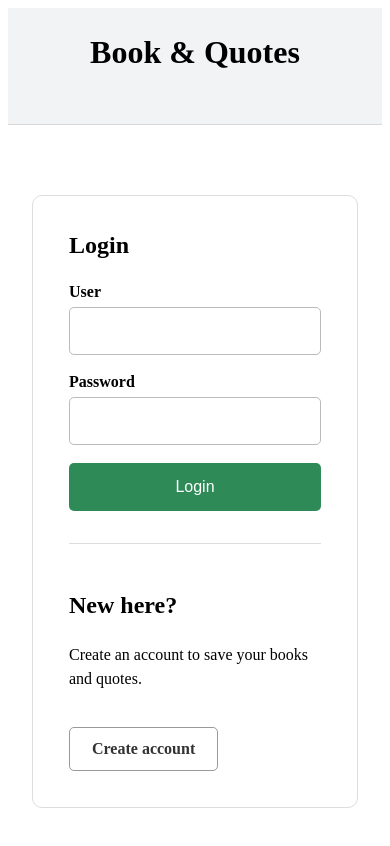
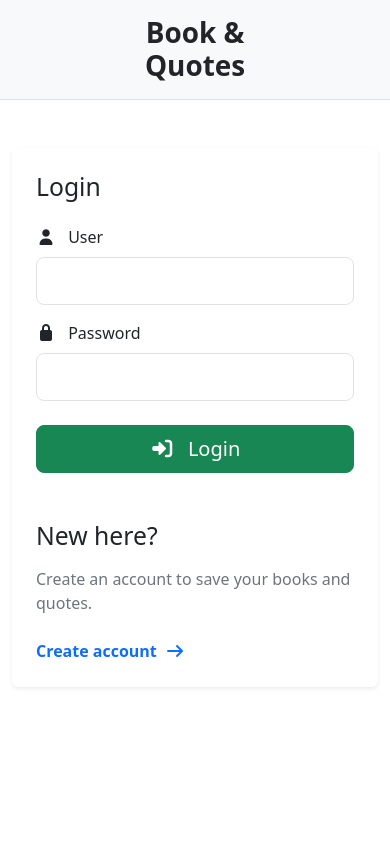
Before and after one commit to LLLLLLisaa/book-quotes-frontend, an Angular app: page /login in a window 390 px wide. Shown: the top 846 px of the page. Built offline with nearby package versions, Linux system fonts and the light colour scheme.

Commit message:
refactor: improve login, register and header UI

```diff
--- a/package.json
+++ b/package.json
@@ -28,6 +28,8 @@
     "@angular/forms": "^20.3.0",
     "@angular/platform-browser": "^20.3.0",
     "@angular/router": "^20.3.0",
+    "@fortawesome/fontawesome-free": "^7.3.1",
+    "bootstrap": "^5.3.8",
     "jwt-decode": "^4.0.0",
     "rxjs": "~7.8.0",
     "tslib": "^2.3.0",
--- a/src/app/components/header/header.component.css
+++ b/src/app/components/header/header.component.css
@@ -1,53 +1,21 @@
-.site-header {
-    background-color: #f1f3f5;
-    border-bottom: 1px solid #d8d8d8;
-    padding: 10px 32px 16px;
-    min-height: 90px;
-  }
+.header-bottom {
+    display: grid;
+    grid-template-columns: 120px 1fr 120px;
+    align-items: center;
+}
 
-  .top-row {
-    display: flex;
-    justify-content: space-between;
-    min-height: 28px;
-  }
+.header-bottom h1 {
+    text-align: center;
+}
 
-  .user-area {
-    display: flex;
-    align-items: center;
-    gap: 18px;
-    font-size: 0.95rem;
-  }
+.logout-link {
+    color: #555;
+    text-decoration: none;
+    padding-bottom: 2px;
+    border-bottom: 1px solid transparent;
+}
 
-  .user-area a,
-  .nav-link {
-    color: #333;
-    text-decoration: none;
-    cursor: pointer;
-  }
-
-  .user-area a:hover,
-  .nav-link:hover {
-    text-decoration: underline;
-  }
-
-  .bottom-row {
-    display: grid;
-    grid-template-columns: 1fr auto 1fr;
-    align-items: end;
-    margin-top: 16px;
-  }
-
-  .bottom-row h1 {
-    margin: 0;
-    font-size: 2rem;
-    font-weight: 600;
-    text-align: center;
-  }
-
-  .bottom-row .nav-link:first-child {
-    justify-self: start;
-  }
-
-  .bottom-row .nav-link:last-child {
-    justify-self: end;
-  }
+.logout-link:hover {
+    color: #000;
+    border-bottom: 1px solid #000;
+}
--- a/src/app/components/header/header.component.html
+++ b/src/app/components/header/header.component.html
@@ -1,32 +1,75 @@
-<header class="site-header">
+<header class="bg-light border-bottom py-3">
+
+  <div class="container">
 
     @if (showNavigation) {
-    <div class="top-row">
+
+      <div class="d-flex justify-content-end mb-3">
+
+        <div class="d-flex align-items-center gap-3">
+
+          <span class="fw-semibold">
+              Welcome, {{ fullName }}
+          </span>
+
+          <a href="#" class="logout-link">
+
+              <i class="fa-solid fa-right-from-bracket me-1"></i>
+
+              Logout
+
+          </a>
+
+        </div>
+
+      </div>
+
+    }
+
+    <div class="header-bottom">
+
+      @if (showNavigation) {
+
+        <a
+          href="#"
+          class="btn btn-outline-secondary btn-sm">
+
+          <i class="fa-solid fa-arrow-left me-1"></i>
+
+          Back
+
+        </a>
+
+      } @else {
+
         <div></div>
 
-      <div class="user-area">
-        <span>Welcome, {{ fullName }}</span>
-        <a href="#">Logout</a>
-      </div>
-    </div>
       }
 
-  <div class="bottom-row">
+      <h1 class="m-0 fw-bold text-center">
+        Book & Quotes
+      </h1>
 
       @if (showNavigation) {
-      <a href="#" class="nav-link">← Back</a>
+
+        <a
+          routerLink="/home"
+          class="btn btn-outline-primary btn-sm">
+
+          <i class="fa-solid fa-house me-1"></i>
+
+          Home
+
+        </a>
+
       } @else {
+
         <div></div>
-    }
 
-    <h1>Book & Quotes</h1>
-
-    @if (showNavigation) {
-      <a routerLink="/home" class="nav-link">Home</a>
-    } @else {
-      <div></div>
       }
 
     </div>
 
+  </div>
+
 </header>
--- a/src/app/pages/login/login.component.css
+++ b/src/app/pages/login/login.component.css
@@ -1,125 +1,9 @@
-.page {
+login-page {
     max-width: 900px;
-    margin: 70px auto;
-    padding: 0 24px;
   }
 
-  .site-title {
-    text-align: center;
-    margin-bottom: 48px;
-    font-size: 2.6rem;
+  @media (min-width: 768px) {
+    .border-end-md {
+      border-right: 1px solid #dee2e6;
+    }
   }
-
-  .login-card {
-    display: flex;
-    gap: 48px;
-    padding: 36px;
-    border: 1px solid #ddd;
-    border-radius: 10px;
-    background-color: white;
-  }
-
-  .login-side,
-  .register-side {
-    flex: 1;
-  }
-
-  .login-side {
-    padding-right: 40px;
-    border-right: 1px solid #ddd;
-  }
-
-  h2 {
-    margin-top: 0;
-    margin-bottom: 24px;
-  }
-
-  form {
-    display: flex;
-    flex-direction: column;
-  }
-
-  label {
-    margin-bottom: 6px;
-    font-weight: 600;
-  }
-
-  input {
-    width: 100%;
-    height: 48px;
-    padding: 0 12px;
-    margin-bottom: 18px;
-    box-sizing: border-box;
-    border: 1px solid #bbb;
-    border-radius: 5px;
-    font-size: 1rem;
-  }
-
-  button {
-    height: 48px;
-    border: none;
-    border-radius: 5px;
-    font-size: 1rem;
-    cursor: pointer;
-  }
-
-  .login-button {
-    background-color: #2e8b57;
-    color: white;
-  }
-
-  .login-button:hover {
-    background-color: #267349;
-  }
-
-  .register-button {
-    width: 100%;
-    background-color: #1976d2;
-    color: white;
-  }
-
-  .register-button:hover {
-    background-color: #155fa8;
-  }
-
-  .register-side p {
-    line-height: 1.5;
-    margin-bottom: 24px;
-  }
-
-  .error {
-    margin-top: -12px;
-    margin-bottom: 14px;
-    color: #c62828;
-    font-size: 0.85rem;
-  }
-
-  @media (max-width: 700px) {
-    .login-card {
-      flex-direction: column;
-    }
-
-    .login-side {
-      padding-right: 0;
-      padding-bottom: 32px;
-      border-right: none;
-      border-bottom: 1px solid #ddd;
-    }
-
-    .register-link {
-        display: inline-block;
-        margin-top: 12px;
-        padding: 12px 22px;
-
-        border: 1px solid #999;
-        border-radius: 5px;
-
-        color: #333;
-        text-decoration: none;
-        font-weight: 600;
-      }
-
-      .register-link:hover {
-        background-color: #f5f5f5;
-      }
-  }
--- a/src/app/pages/login/login.component.html
+++ b/src/app/pages/login/login.component.html
@@ -1,19 +1,34 @@
 <app-header [showNavigation]="false"></app-header>
 
-<div class="page">
+<div class="container py-5">
 
-  <div class="login-card">
+  <div class="row justify-content-center">
 
-    <div class="login-side">
+    <div class="col-12 col-lg-9">
 
-      <h2>Login</h2>
+      <div class="card shadow-sm border-0">
+
+        <div class="card-body p-4 p-md-5">
+
+          <div class="row g-5">
+
+            <!-- Login -->
+            <div class="col-12 col-md-6 border-end-md">
+
+              <h2 class="mb-4">Login</h2>
 
               <form [formGroup]="loginForm" (ngSubmit)="onSubmit()">
 
-        <label>User</label>
+                <div class="mb-3">
+
+                  <label class="form-label">
+                    <i class="fa-solid fa-user me-2"></i>
+                    User
+                  </label>
 
                   <input
                     type="email"
+                    class="form-control form-control-lg"
                     formControlName="email"
                   >
 
@@ -21,15 +36,24 @@
                     loginForm.controls.email.touched &&
                     loginForm.controls.email.invalid
                   ) {
-          <p class="error">
+                    <div class="text-danger small mt-1">
                       Please enter a valid user email.
-          </p>
+                    </div>
                   }
 
-        <label>Password</label>
+                </div>
+
+
+                <div class="mb-4">
+
+                  <label class="form-label">
+                    <i class="fa-solid fa-lock me-2"></i>
+                    Password
+                  </label>
 
                   <input
                     type="password"
+                    class="form-control form-control-lg"
                     formControlName="password"
                   >
 
@@ -37,35 +61,58 @@
                     loginForm.controls.password.touched &&
                     loginForm.controls.password.hasError('required')
                   ) {
-          <p class="error">
+                    <div class="text-danger small mt-1">
                       Password is required.
-          </p>
+                    </div>
                   }
 
+                </div>
+
+
                 <button
-          class="login-button"
-          type="submit">
+                  type="submit"
+                  class="btn btn-success btn-lg w-100">
+
+                  <i class="fa-solid fa-right-to-bracket me-2"></i>
                   Login
+
                 </button>
 
               </form>
 
             </div>
 
-    <div class="register-side">
 
-      <h2>New here?</h2>
+            <!-- Register -->
+            <div class="col-12 col-md-6 d-flex flex-column justify-content-center">
 
-      <p>Create an account to save your books and quotes.</p>
+              <h2 class="mb-3">New here?</h2>
 
+              <p class="text-secondary mb-4">
+                Create an account to save your books and quotes.
+              </p>
+
+              <div>
                 <a
-        class="register-link"
-        routerLink="/register">
+                    routerLink="/register"
+                    class="text-decoration-none fw-semibold">
+
                     Create account
+                    <i class="fa-solid fa-arrow-right ms-1"></i>
+
                 </a>
+              </div>
 
             </div>
 
           </div>
 
         </div>
+
+      </div>
+
+    </div>
+
+  </div>
+
+</div>
--- a/src/app/pages/register/register.component.css
+++ b/src/app/pages/register/register.component.css
@@ -1,70 +1,3 @@
 .register-container {
-    max-width: 400px;
-    margin: 80px auto;
-    padding: 24px;
-    border: 1px solid #ddd;
-    border-radius: 8px;
-    background-color: #fff;
-  }
-
-  h2 {
-    text-align: center;
-    margin-bottom: 24px;
-  }
-
-  form {
-    display: flex;
-    flex-direction: column;
-    gap: 16px;
-  }
-
-  label {
-    display: block;
-    margin-bottom: 6px;
-    font-weight: 600;
-  }
-
-  input {
-    width: 100%;
-    padding: 10px;
-    box-sizing: border-box;
-    border: 1px solid #ccc;
-    border-radius: 4px;
-  }
-
-  button {
-    padding: 10px;
-    border: none;
-    border-radius: 4px;
-    background-color: #1976d2;
-    color: white;
-    cursor: pointer;
-  }
-
-  button:hover {
-    background-color: #1565c0;
-  }
-
-  button:disabled {
-    background-color: #bdbdbd;
-    cursor: not-allowed;
-  }
-
-  .error {
-    margin-top: 4px;
-    color: #d32f2f;
-    font-size: 0.85rem;
-  }
-
-  p {
-    text-align: center;
-  }
-
-  a {
-    color: #1976d2;
-    text-decoration: none;
-  }
-
-  a:hover {
-    text-decoration: underline;
-  }
+    max-width: 600px;
+}
--- a/src/app/pages/register/register.component.html
+++ b/src/app/pages/register/register.component.html
@@ -1,14 +1,29 @@
 <app-header [showNavigation]="false"></app-header>
 
-<div class="register-container">
+<div class="container py-5">
+
+  <div class="row justify-content-center">
+
+    <div class="col-12 col-md-8 col-lg-6">
+
+      <div class="card shadow-sm border-0">
+
+        <div class="card-body p-4 p-md-5">
+
+          <h2 class="mb-4">Register</h2>
 
           <form [formGroup]="registerForm" (ngSubmit)="onSubmit()">
 
-      <div>
-        <label>Full name</label>
+            <div class="mb-3">
+
+              <label class="form-label">
+                <i class="fa-solid fa-user me-2"></i>
+                Full name
+              </label>
 
               <input
                 type="text"
+                class="form-control form-control-lg"
                 formControlName="fullName"
               >
 
@@ -16,18 +31,24 @@
                 registerForm.controls.fullName.touched &&
                 registerForm.controls.fullName.hasError('required')
               ) {
-          <p class="error">
+                <div class="text-danger small mt-1">
                   Full name is required
-          </p>
+                </div>
               }
+
             </div>
 
 
-      <div>
-        <label>Email</label>
+            <div class="mb-3">
+
+              <label class="form-label">
+                <i class="fa-solid fa-envelope me-2"></i>
+                Email
+              </label>
 
               <input
                 type="email"
+                class="form-control form-control-lg"
                 formControlName="email"
               >
 
@@ -35,27 +56,33 @@
                 registerForm.controls.email.touched &&
                 registerForm.controls.email.hasError('required')
               ) {
-          <p class="error">
+                <div class="text-danger small mt-1">
                   Email is required
-          </p>
+                </div>
               }
 
               @if (
                 registerForm.controls.email.touched &&
                 registerForm.controls.email.hasError('email')
               ) {
-          <p class="error">
+                <div class="text-danger small mt-1">
                   Please enter a valid email
-          </p>
+                </div>
               }
+
             </div>
 
 
-      <div>
-        <label>Password</label>
+            <div class="mb-4">
+
+              <label class="form-label">
+                <i class="fa-solid fa-lock me-2"></i>
+                Password
+              </label>
 
               <input
                 type="password"
+                class="form-control form-control-lg"
                 formControlName="password"
               >
 
@@ -63,35 +90,62 @@
                 registerForm.controls.password.touched &&
                 registerForm.controls.password.hasError('required')
               ) {
-          <p class="error">
+                <div class="text-danger small mt-1">
                   Password is required
-          </p>
+                </div>
               }
 
               @if (
                 registerForm.controls.password.touched &&
                 registerForm.controls.password.hasError('minlength')
               ) {
-          <p class="error">
+                <div class="text-danger small mt-1">
                   Password must be at least 6 characters
-          </p>
+                </div>
               }
+
             </div>
 
 
-      <button type="submit">
+            <button
+              type="submit"
+              class="btn btn-success btn-lg w-100">
+
+              <i class="fa-solid fa-user-plus me-2"></i>
               Register
+
             </button>
 
           </form>
 
+
           @if (message) {
-      <p>{{ message }}</p>
+            <div class="alert alert-info mt-3">
+              {{ message }}
+            </div>
           }
 
-    <p>
+
+          <div class="text-center mt-4">
+
+            <span class="text-secondary">
               Already have an account?
-      <a routerLink="/login">Login</a>
-    </p>
+            </span>
+
+            <a
+              routerLink="/login"
+              class="ms-1 text-decoration-none">
+              Login
+            </a>
 
           </div>
+
+        </div>
+
+      </div>
+
+    </div>
+
+  </div>
+
+</div>
--- a/src/styles.css
+++ b/src/styles.css
@@ -1 +1,3 @@
 /* You can add global styles to this file, and also import other style files */
+@import 'bootstrap/dist/css/bootstrap.min.css';
+@import '@fortawesome/fontawesome-free/css/all.min.css';
```
Also changed, not shown: 1 other file (tests, documents, lock files or other folders). Lines whose indentation alone changed are shown as unchanged.
